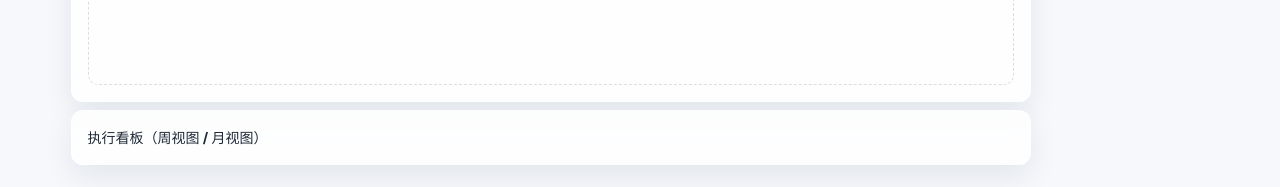
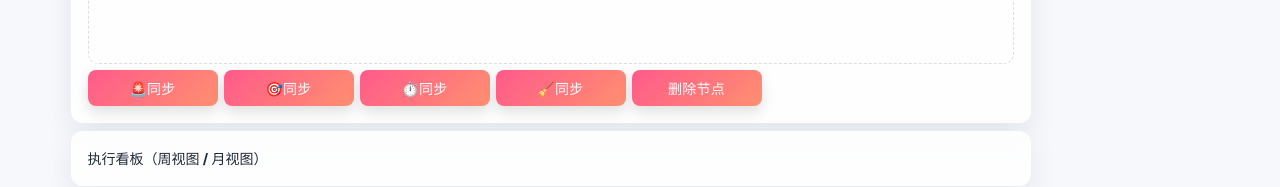
Before and after one commit to LXY-999999/plan_and_diary, a React (Vite) app: page / in a window 1280 px wide. Both pictures are taken after a click on the heading "目标树可视化（二叉树）". Shown: the part 522-709 px from the top of the page. Built offline with nearby package versions, Linux system fonts and the light colour scheme.

Commit message:
feat: allow node click actions for quadrant sync/delete and shrink tree minimap

```diff
--- a/src/App.tsx
+++ b/src/App.tsx
@@ -987,6 +987,39 @@ function App() {
     if (selectedTreeNodeId !== 'root') {
       setQuadrantItems((prev) => prev.map((q) => (q.sourceNodeId === selectedTreeNodeId ? { ...q, text: nextLabel } : q)))
     }
+  }
+
+  const deleteTreeNode = (nodeId: string) => {
+    if (!nodeId || nodeId === 'root') {
+      alert('根节点不可删除')
+      return
+    }
+    pushUndoSnapshot()
+
+    const nodeMap = new Map(planTreeNodes.map((n) => [n.id, n]))
+    const removeSet = new Set<string>()
+    const stack = [nodeId]
+    while (stack.length) {
+      const id = stack.pop()!
+      if (removeSet.has(id)) continue
+      removeSet.add(id)
+      const n = nodeMap.get(id)
+      if (!n) continue
+      if (n.leftId) stack.push(n.leftId)
+      if (n.rightId) stack.push(n.rightId)
+    }
+
+    setPlanTreeNodes((prev) =>
+      prev
+        .filter((n) => !removeSet.has(n.id))
+        .map((n) => ({
+          ...n,
+          leftId: n.leftId && removeSet.has(n.leftId) ? undefined : n.leftId,
+          rightId: n.rightId && removeSet.has(n.rightId) ? undefined : n.rightId,
+        })),
+    )
+    setQuadrantItems((prev) => prev.filter((q) => !(q.sourceNodeId && removeSet.has(q.sourceNodeId))))
+    setSelectedTreeNodeId('root')
   }
 
   const flow = useMemo(() => {
@@ -1168,11 +1201,23 @@ function App() {
                 <button onClick={() => addTreeChild('right')}>+右子</button>
               </div>
               <div className="flow" style={{ marginTop: 8 }}>
-                <ReactFlow nodes={flow.nodes} edges={flow.edges} fitView>
+                <ReactFlow
+                  nodes={flow.nodes}
+                  edges={flow.edges}
+                  fitView
+                  onNodeClick={(_, node) => setSelectedTreeNodeId(node.id)}
+                >
                   <Background />
                   <Controls />
-                  <MiniMap />
+                  <MiniMap style={{ width: 90, height: 60 }} />
                 </ReactFlow>
+              </div>
+              <div className="row" style={{ marginTop: 6 }}>
+                <button onClick={() => syncTreeNodeToQuadrant(selectedTreeNodeId, 'important_urgent')} disabled={selectedTreeNodeId === 'root'}>🚨同步</button>
+                <button onClick={() => syncTreeNodeToQuadrant(selectedTreeNodeId, 'important_not_urgent')} disabled={selectedTreeNodeId === 'root'}>🎯同步</button>
+                <button onClick={() => syncTreeNodeToQuadrant(selectedTreeNodeId, 'not_important_urgent')} disabled={selectedTreeNodeId === 'root'}>⏱️同步</button>
+                <button onClick={() => syncTreeNodeToQuadrant(selectedTreeNodeId, 'not_important_not_urgent')} disabled={selectedTreeNodeId === 'root'}>🧹同步</button>
+                <button onClick={() => deleteTreeNode(selectedTreeNodeId)} disabled={selectedTreeNodeId === 'root'}>删除节点</button>
               </div>
             </details>
           </section>
```
